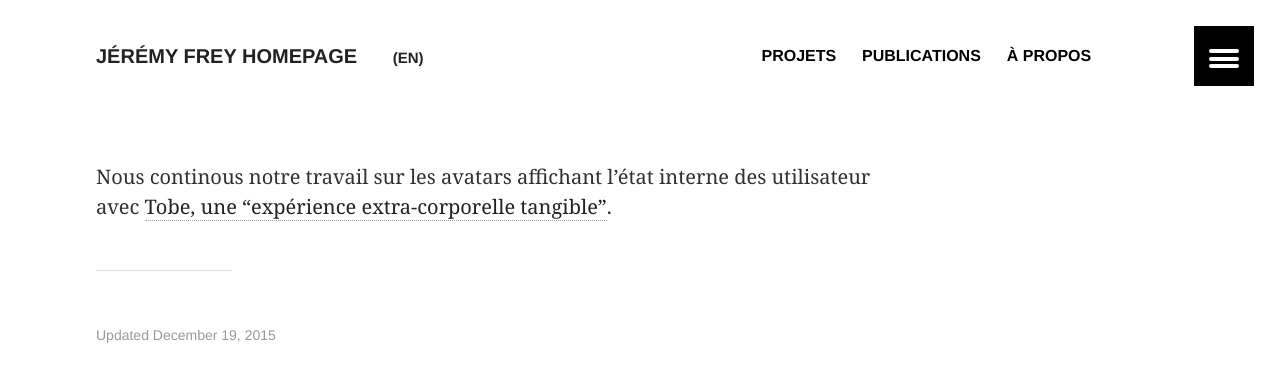
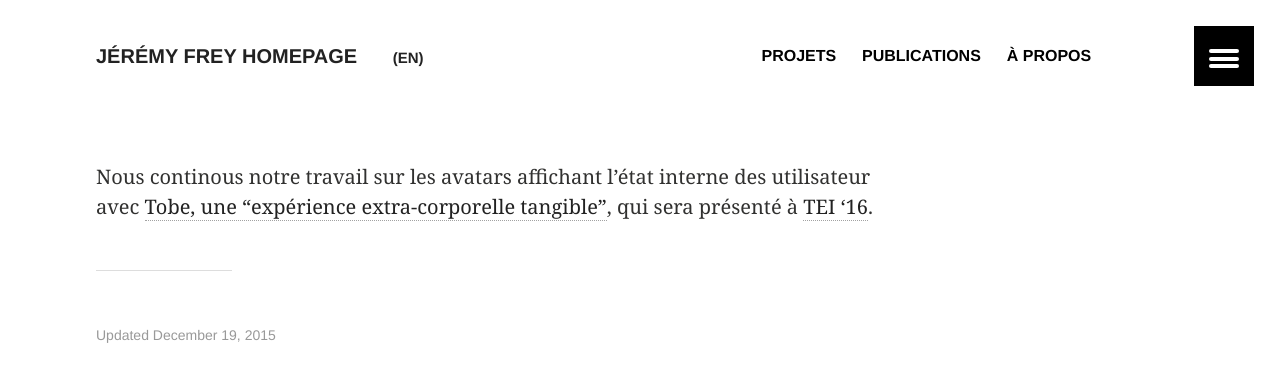
Before and after one commit to jfrey-xx/jfrey-xx.github.io, a Jekyll site: the page built from _posts/fr/2015-11-08-Tobe.md, in a window 1280 px wide. Shown: the top 382 px of the page. Built offline with Jekyll 4.4.1, drawn with Linux system fonts in a browser that asks for light colours.

Commit message:
add tei link to tobe news

```diff
--- a/_posts/fr/2015-11-08-Tobe.md
+++ b/_posts/fr/2015-11-08-Tobe.md
@@ -2,4 +2,4 @@
 title: TOBE: Tangible Out-of-Body Experience
 ---
 
-Nous continous notre travail sur les avatars affichant l'état interne des utilisateur avec [Tobe, une "expérience extra-corporelle tangible"](https://team.inria.fr/potioc/scientific-subjects/tobe-tangible-out-of-body-experience/).
+Nous continous notre travail sur les avatars affichant l'état interne des utilisateur avec [Tobe, une "expérience extra-corporelle tangible"](https://team.inria.fr/potioc/scientific-subjects/tobe-tangible-out-of-body-experience/), qui sera présenté à [TEI '16](http://www.tei-conf.org/16/).
```
Also changed, not shown: _posts/2015-11-08-Tobe.md (+1 -1 lines).
